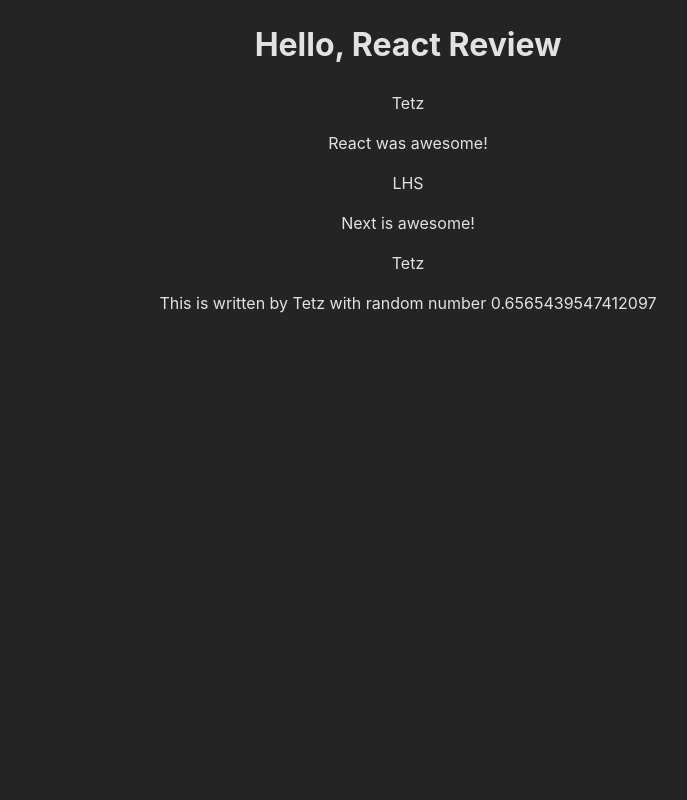
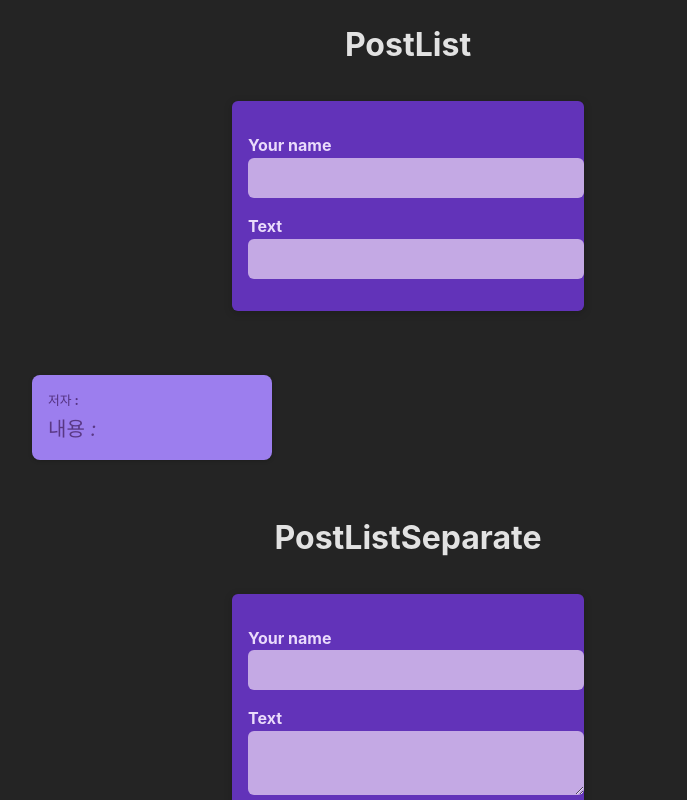
Before and after one commit to xenosign/next-15-study-react-review, a React (Vite) app: page / in a window 1280 px wide. Shown: the top 800 px of the page, without its empty margins (232-919 px from the left). Built offline with nearby package versions, Linux system fonts and the light colour scheme; the HTML template or start-up script is replaced by a standard one.

Commit message:
241128 Next Day3 / 5%

```diff
--- a/src/App.tsx
+++ b/src/App.tsx
@@ -1,14 +1,15 @@
-import Post from './components/Post';
-import Post2 from './components/Post2';
-import Post3 from './components/Post3';
+import PostList from './components/PostList';
+import PostListSeparate from './components/PostListSeparate';
 
 function App() {
   return (
     <main>
-      <h1>Hello, React Review</h1>
-      <Post author="Tetz" body="React was awesome!" />
-      <Post2 author="LHS" body="Next is awesome!" />
-      <Post3 />
+      <div>
+        <PostList />
+      </div>
+      <div>
+        <PostListSeparate />
+      </div>
     </main>
   );
 }
--- /dev/null
+++ b/src/components/NewPost.module.css
@@ -0,0 +1,55 @@
+.form {
+  background-color: #6233b9;
+  padding: 1rem;
+  width: 20rem;
+  margin: 2rem auto;
+  border-radius: 6px;
+  box-shadow: 0 2px 8px rgba(0, 0, 0, 0.2);
+}
+
+.form label {
+  display: block;
+  margin-bottom: 0.05rem;
+  color: #eadbfb;
+  font-weight: bold;
+}
+
+.form input,
+.form textarea {
+  display: block;
+  width: 100%;
+  font: inherit;
+  padding: 0.5rem;
+  border-radius: 6px;
+  border: none;
+  background-color: #c4a9e4;
+  color: #28262c;
+}
+
+.actions {
+  display: flex;
+  justify-content: flex-end;
+  gap: 0.5rem;
+}
+
+.actions button {
+  cursor: pointer;
+  font: inherit;
+  padding: 0.5rem 1.5rem;
+  border: none;
+  border-radius: 4px;
+  background-color: #34036c;
+  color: #e5d5f7;
+}
+
+.actions button:hover {
+  background-color: #23014a;
+}
+
+.actions button[type='button'] {
+  background-color: transparent;
+}
+
+.actions button[type='button']:hover {
+  color: #d1bee6;
+}
--- /dev/null
+++ b/src/components/NewPost.tsx
@@ -0,0 +1,29 @@
+import styles from './NewPost.module.css';
+import { ChangeUserInputHandlerType } from './PostList';
+
+export default function NewPost(props: {
+  onUserInputChange: ChangeUserInputHandlerType;
+}) {
+  return (
+    <div className={styles.form}>
+      <p>
+        <label htmlFor="name">Your name</label>
+        <input
+          id="name"
+          type="text"
+          required
+          onChange={(e) => props.onUserInputChange(e, 'author')}
+        />
+      </p>
+      <p>
+        <label htmlFor="body">Text</label>
+        <input
+          id="body"
+          type="text"
+          required
+          onChange={(e) => props.onUserInputChange(e, 'body')}
+        />
+      </p>
+    </div>
+  );
+}
--- /dev/null
+++ b/src/components/NewPostSeparate.tsx
@@ -0,0 +1,23 @@
+import styles from './NewPost.module.css';
+import {
+  ChangeAuthorHandlerType,
+  ChangeBodyHandlerType,
+} from './PostListSeparate';
+
+export default function NewPostSeparate(props: {
+  onBodyChange: ChangeBodyHandlerType;
+  onAuthorChange: ChangeAuthorHandlerType;
+}) {
+  return (
+    <div className={styles.form}>
+      <p>
+        <label htmlFor="name">Your name</label>
+        <input type="text" id="name" required onChange={props.onAuthorChange} />
+      </p>
+      <p>
+        <label htmlFor="body">Text</label>
+        <textarea id="body" required onChange={props.onBodyChange} />
+      </p>
+    </div>
+  );
+}
--- /dev/null
+++ b/src/components/Post.module.css
@@ -0,0 +1,35 @@
+.post {
+  margin: 1rem 0;
+  padding: 1rem;
+  background-color: #9c7eee;
+  border-radius: 8px;
+  box-shadow: 0 1px 4px rgba(0, 0, 0, 0.2);
+  animation: animate-in 1s ease-out forwards;
+}
+
+.author {
+  font-size: 0.8rem;
+  font-weight: bold;
+  color: #543280;
+  margin: 0;
+  text-transform: uppercase;
+}
+
+.text {
+  white-space: pre-wrap;
+  font-size: 1.25rem;
+  margin: 0.25rem 0 0 0;
+  color: #593884;
+  font-style: italic;
+}
+
+@keyframes animate-in {
+  from {
+    opacity: 0;
+    transform: translateY(1rem);
+  }
+  to {
+    opacity: 1;
+    transform: translateY(0);
+  }
+}
--- a/src/components/Post.tsx
+++ b/src/components/Post.tsx
@@ -1,3 +1,5 @@
+import styles from './Post.module.css';
+
 interface PostProps {
   author: string;
   body: string;
@@ -5,9 +7,9 @@
 
 export default function Post(props: PostProps) {
   return (
-    <div>
-      <p>{props.author}</p>
-      <p>{props.body}</p>
-    </div>
+    <li className={styles.post}>
+      <p className={styles.author}>저자 : {props.author}</p>
+      <p className={styles.text}>내용 : {props.body}</p>
+    </li>
   );
 }
--- a/src/components/Post2.tsx
+++ /dev/null
@@ -1,13 +0,0 @@
-interface PostProps {
-  author: string;
-  body: string;
-}
-
-export default function Post2({ author, body }: PostProps) {
-  return (
-    <div>
-      <p>{author}</p>
-      <p>{body}</p>
-    </div>
-  );
-}
--- a/src/components/Post3.tsx
+++ /dev/null
@@ -1,17 +0,0 @@
-import { useState } from 'react';
-
-const names: string[] = ['Tetz', 'LHS'];
-
-export default function Post3() {
-  const randomNumber = Math.random();
-  const [chosenName] = useState(() => names[randomNumber > 0.5 ? 0 : 1]);
-
-  return (
-    <div>
-      <p>{chosenName}</p>
-      <p>
-        This is written by {chosenName} with random number {randomNumber}
-      </p>
-    </div>
-  );
-}
--- /dev/null
+++ b/src/components/PostList.module.css
@@ -0,0 +1,10 @@
+.posts {
+  list-style: none;
+  max-width: 50rem;
+  margin: 1rem auto;
+  padding: 1rem 0;
+  display: grid;
+  gap: 1rem;
+  grid-template-columns: repeat(3, 30%);
+  justify-content: center;
+}
--- /dev/null
+++ b/src/components/PostList.tsx
@@ -0,0 +1,51 @@
+import { useState } from 'react';
+import styles from './PostList.module.css';
+import Post from './Post';
+import NewPost from './NewPost';
+
+export type ChangeUserInputHandlerType = (
+  event: React.ChangeEvent<HTMLInputElement>,
+  field: 'author' | 'body'
+) => void;
+
+type NewPostProps = { author: string; body: string };
+
+export default function PostList() {
+  const [userInput, setUserInput] = useState<NewPostProps>({
+    author: '',
+    body: '',
+  });
+
+  const changeUserInputHandler: ChangeUserInputHandlerType = (event, field) => {
+    // #1. 이슈 발생 코드
+
+    // setUserInput((prev) => ({
+    //   ...prev,
+    //   [field]: event.currentTarget.value,
+    // }));
+
+    // ** 이슈 발생 원인
+    // 지연된 상태 업데이트를 사용한 경우, event.currentTarget.value 값이 두번째 입력부터
+    // 제대로 반영되지 않는 이슈 발생
+    // 리액트의 경우 이벤트 객체를 풀링하고 재사용하는데 이로 인해 콜백을 사용하여 비동기적으로 접근 시
+    // 업데이트 큐에서 이벤트 객체가 초기화 되어 빈 상태에서 값을 읽으려는 시도가 발생하는 것이 원인
+
+    // ** 이슈 해결 코드
+    // 이벤트 객체를 직접 사용하여 값을 읽는 방식으로 수정하여 이벤트 객체가 초기화 되는 것을 방지
+
+    setUserInput({
+      ...userInput,
+      [field]: event.target.value,
+    });
+  };
+
+  return (
+    <>
+      <h1 className="text-center">PostList</h1>
+      <NewPost onUserInputChange={changeUserInputHandler} />
+      <ul className={styles.posts}>
+        <Post author={userInput.author} body={userInput.body} />
+      </ul>
+    </>
+  );
+}
--- /dev/null
+++ b/src/components/PostListSeparate.tsx
@@ -0,0 +1,38 @@
+import { useState } from 'react';
+import styles from './PostList.module.css';
+import Post from './Post';
+import NewPostSeparate from './NewPostSeparate';
+
+export type ChangeBodyHandlerType = (
+  event: React.ChangeEvent<HTMLTextAreaElement>
+) => void;
+
+export type ChangeAuthorHandlerType = (
+  event: React.ChangeEvent<HTMLInputElement>
+) => void;
+
+export default function PostList() {
+  const [author, setAuthor] = useState<string>('');
+  const [body, setBody] = useState<string>('');
+
+  const changeAuthorHandler: ChangeAuthorHandlerType = (event) => {
+    setAuthor(event.target.value);
+  };
+
+  const changeBodyHandler: ChangeBodyHandlerType = (event) => {
+    setBody(event.target.value);
+  };
+
+  return (
+    <>
+      <h1 className="text-center">PostListSeparate</h1>
+      <NewPostSeparate
+        onAuthorChange={changeAuthorHandler}
+        onBodyChange={changeBodyHandler}
+      />
+      <ul className={styles.posts}>
+        <Post author={author} body={body} />
+      </ul>
+    </>
+  );
+}
--- a/src/index.css
+++ b/src/index.css
@@ -11,6 +11,8 @@
   text-rendering: optimizeLegibility;
   -webkit-font-smoothing: antialiased;
   -moz-osx-font-smoothing: grayscale;
+}
 
+.text-center {
   text-align: center;
 }
```
